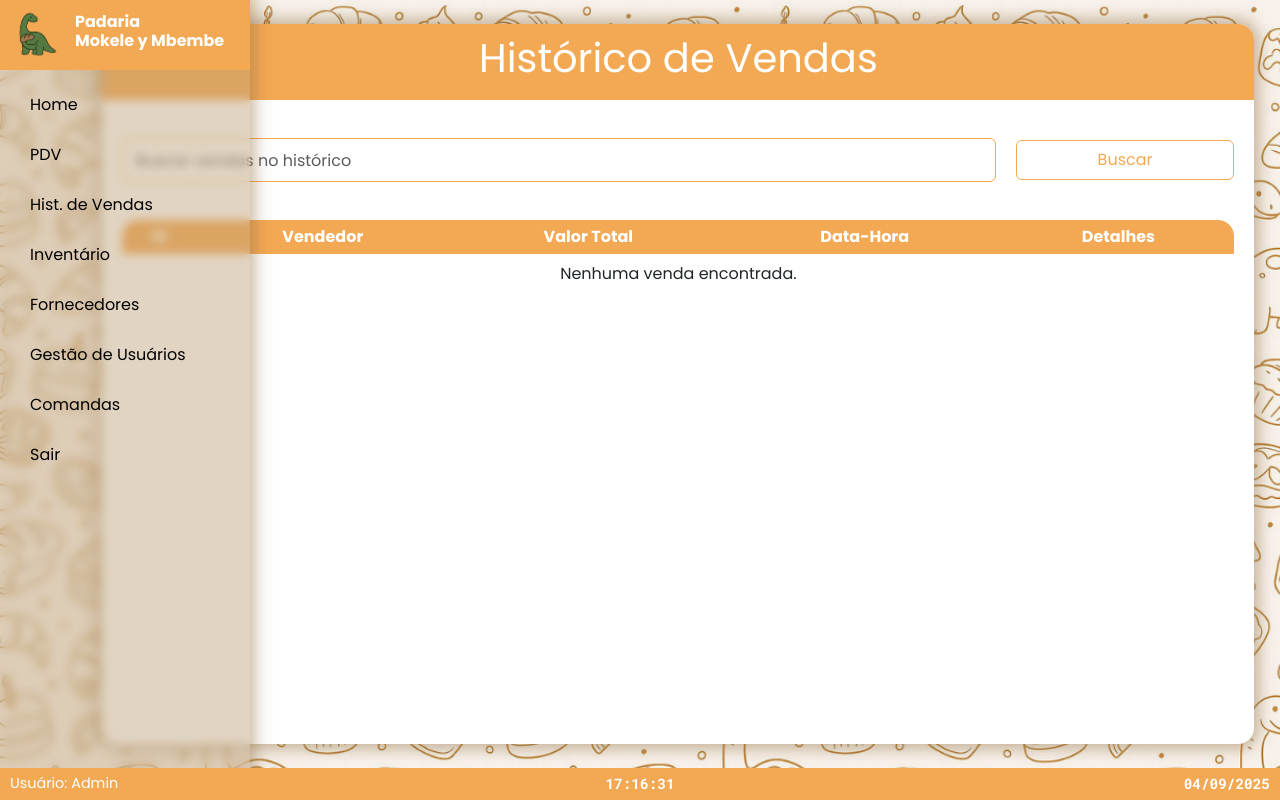
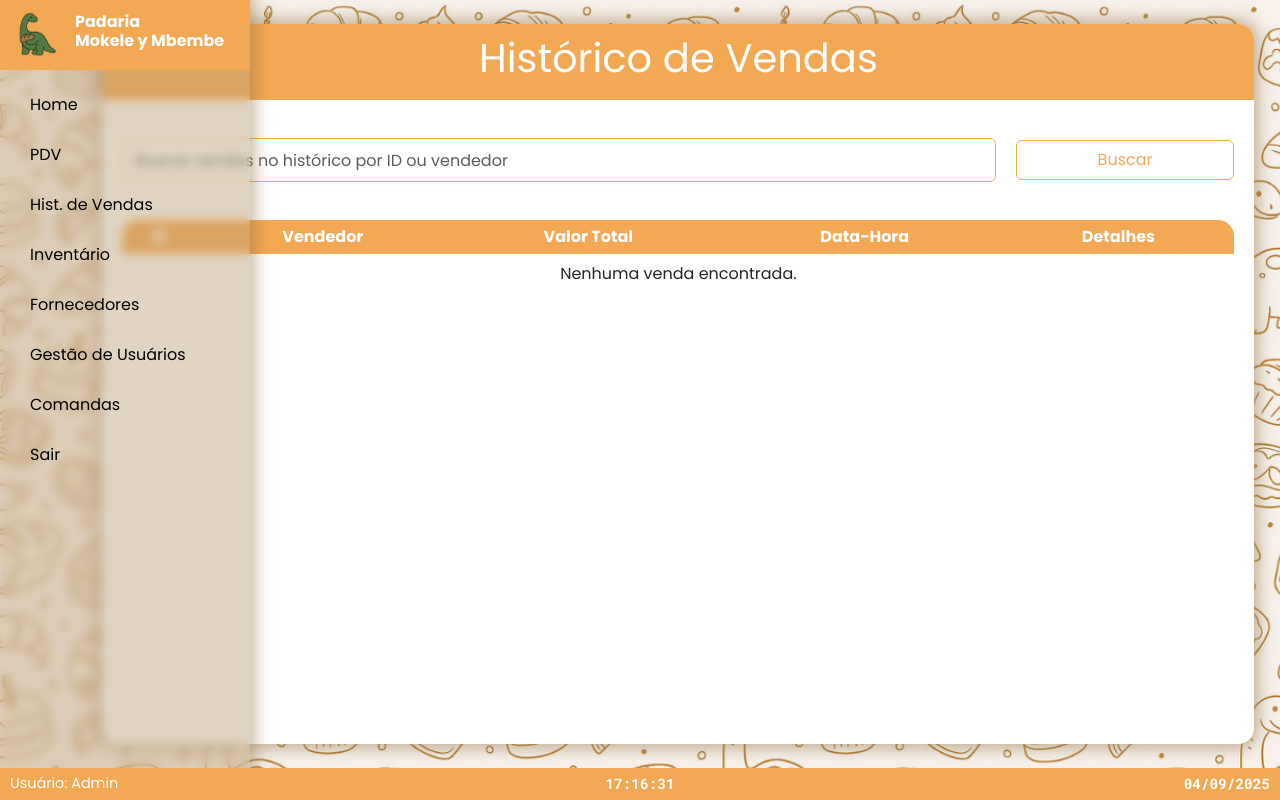
Before and after one commit to micaeljunco/GePadariaMbembe, a PHP site: page /historicoVendas.php in a window 1280 px wide. Run offline with PHP 8.4, Linux system fonts and the light colour scheme; a user stored in the database is signed in; data comes from the database, SQL or seed files in the repository; data that the repository does not hold is empty; some libraries are stand-ins or nearby versions.

Commit message:
Update historicoVendas.php

```diff
--- a/view/historicoVendas.php
+++ b/view/historicoVendas.php
@@ -43,7 +43,7 @@ if ($_SERVER["REQUEST_METHOD"] === "GET" && isset($_GET["busca"])) {
                     onclick="document.getElementById('cadastroItens').showModal()">Cadastrar</button>
             </div>-->
             <form method="get" action="historicoVendas.php" id="form-busca-vendas">
-                <input type="text" class="form-control" name="busca" placeholder="Buscar vendas no histórico">
+                <input type="text" class="form-control" name="busca" placeholder="Buscar vendas no histórico por ID ou vendedor">
                 <button type="submit" class="btn btn-outline-warning">Buscar</button>
             </form>
         </div>
@@ -54,7 +54,6 @@ if ($_SERVER["REQUEST_METHOD"] === "GET" && isset($_GET["busca"])) {
                     <tr>
                         <th>ID</th>
                         <th>Vendedor</th>
-                        <!--<th>ID Comanda</th>-->
                         <th>Valor Total</th>
                         <th>Data-Hora</th>
                         <th>Detalhes</th>
@@ -78,7 +77,7 @@ if ($_SERVER["REQUEST_METHOD"] === "GET" && isset($_GET["busca"])) {
                             <td>
                                 <i class="material-icons md-open_in_full"
                                     onclick="window.location.href='historicoVendas.php?exibir=<?= htmlspecialchars(
-                                        $venda["id_venda"],
+                                        $venda["id_venda"]
                                     ) ?>'"></i>
                             </td>
                         </tr>
```
